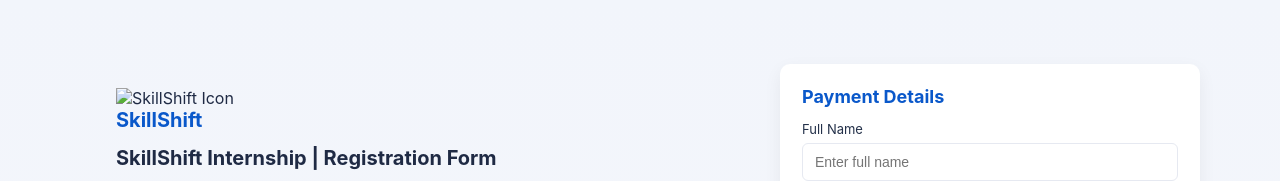
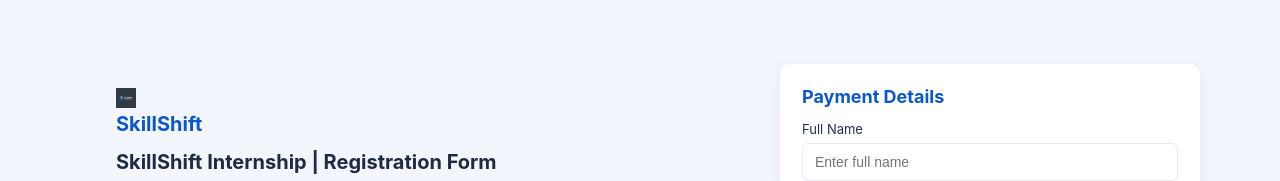
Before and after one commit to kalilin907/hideme, a website: page public/index.html in a window 1280 px wide. Shown: the top 181 px of the page. Drawn offline with Linux system fonts and the light colour scheme.

Commit message:
Update index.html

```diff
--- a/public/index.html
+++ b/public/index.html
@@ -12,7 +12,7 @@
   <div class="page">
     <aside class="left-column">
       <div class="brand">
-        <img src="icon2.jpg" width="20" height="20" alt="SkillShift Icon" />
+        <img src="icon2.png" width="20" height="20" alt="SkillShift Icon" />
         <div class="logo">SkillShift</div>
 
       </div>
```
